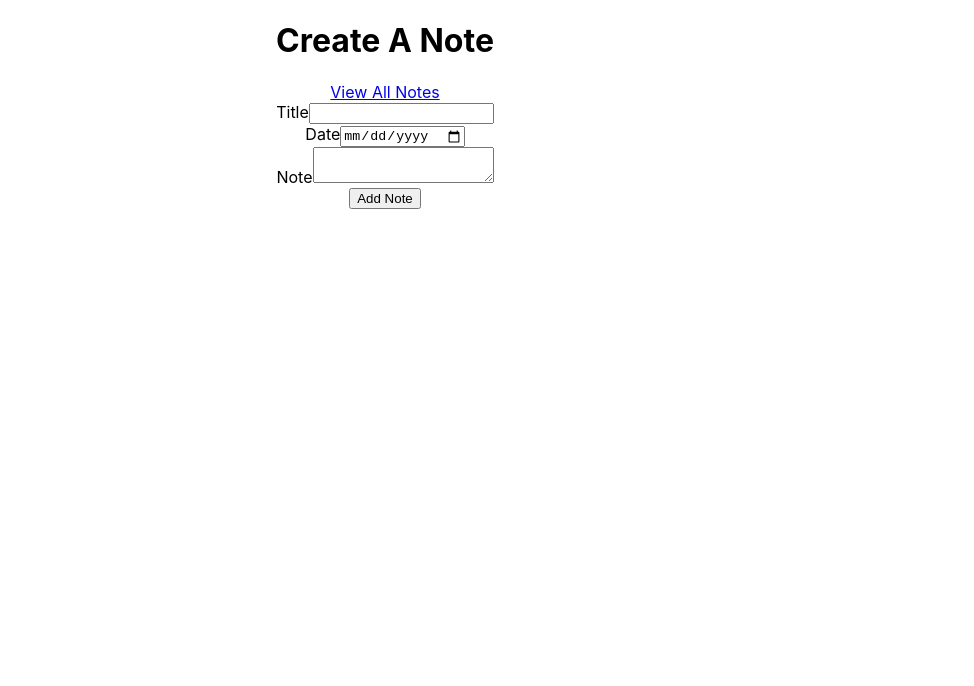
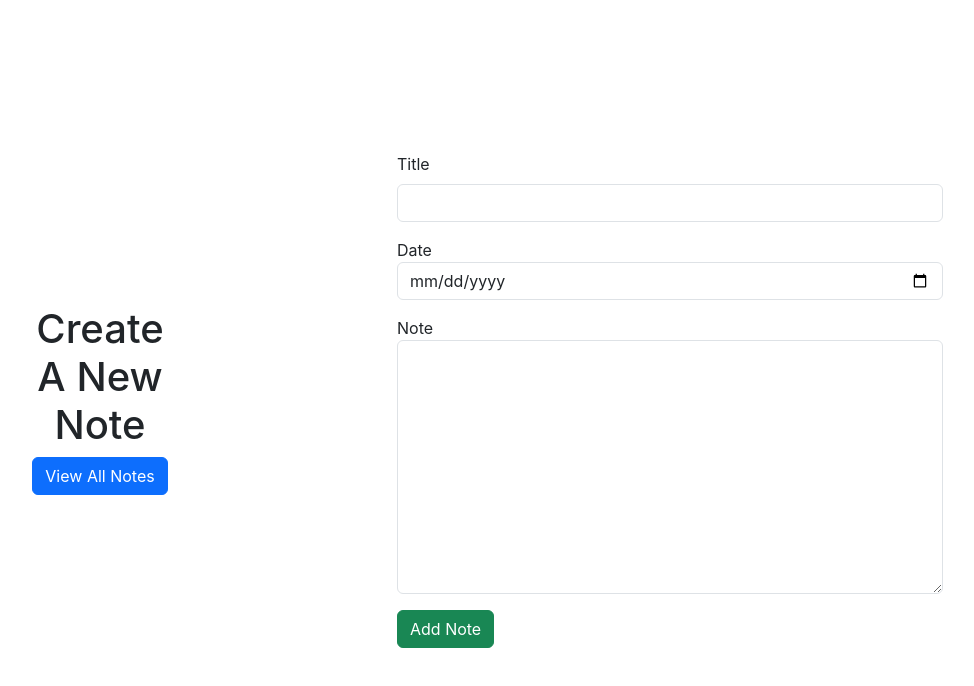
Before and after one commit to c-uliano/note-app, a React (Create React App) app in the folder client/: page /new/note in a window 1280 px wide. Shown: the top 686 px of the page, without its empty margins (255-1229 px from the left). Built offline with nearby package versions, Linux system fonts and the light colour scheme.

Commit message:
homepage & newnote functionality, bootstrap added

```diff
--- a/client/public/index.html
+++ b/client/public/index.html
@@ -24,6 +24,9 @@
       work correctly both with client-side routing and a non-root public URL.
       Learn how to configure a non-root public URL by running `npm run build`.
     -->
+
+    <link href="https://cdn.jsdelivr.net/npm/bootstrap@5.3.0-alpha3/dist/css/bootstrap.min.css" rel="stylesheet" integrity="sha384-KK94CHFLLe+nY2dmCWGMq91rCGa5gtU4mk92HdvYe+M/SXH301p5ILy+dN9+nJOZ" crossorigin="anonymous">
+
     <title>React App</title>
   </head>
   <body>
@@ -39,5 +42,6 @@
       To begin the development, run `npm start` or `yarn start`.
       To create a production bundle, use `npm run build` or `yarn build`.
     -->
+    <script src="https://cdn.jsdelivr.net/npm/bootstrap@5.3.0-alpha3/dist/js/bootstrap.bundle.min.js" integrity="sha384-ENjdO4Dr2bkBIFxQpeoTz1HIcje39Wm4jDKdf19U8gI4ddQ3GYNS7NTKfAdVQSZe" crossorigin="anonymous"></script>
   </body>
 </html>
--- a/client/src/App.css
+++ b/client/src/App.css
@@ -1,38 +1,5 @@
 .App {
-  text-align: center;
+    min-height: 100vh;
+    display: flex;
+    align-items: center;
 }
-
-.App-logo {
-  height: 40vmin;
-  pointer-events: none;
-}
-
-@media (prefers-reduced-motion: no-preference) {
-  .App-logo {
-    animation: App-logo-spin infinite 20s linear;
-  }
-}
-
-.App-header {
-  background-color: #282c34;
-  min-height: 100vh;
-  display: flex;
-  flex-direction: column;
-  align-items: center;
-  justify-content: center;
-  font-size: calc(10px + 2vmin);
-  color: white;
-}
-
-.App-link {
-  color: #61dafb;
-}
-
-@keyframes App-logo-spin {
-  from {
-    transform: rotate(0deg);
-  }
-  to {
-    transform: rotate(360deg);
-  }
-}
--- a/client/src/App.js
+++ b/client/src/App.js
@@ -10,7 +10,7 @@ function App() {
     <BrowserRouter>
       <div className="App">
         <Routes>
-          <Route path="" element={<HomePage/>}/>
+          <Route path="/" element={<HomePage/>}/>
           <Route path="/new/note" element={<NewNote/>}/>
           <Route path="/edit/note/:id" element={<EditNote/>}/>
           <Route path="/view/note/:id" element={<ViewNote/>}/>
--- a/client/src/components/EditNote.js
+++ b/client/src/components/EditNote.js
@@ -1,8 +1,93 @@
-// import React, {useEffect, useState} from 'react'
-// import axios from 'axios'
-import {Link} from 'react-router-dom'
+import React, {useEffect, useState} from 'react'
+import axios from 'axios'
+import {Link, useNavigate, useParams} from 'react-router-dom'
 
 const EditNote = (props) => {
+    // * states
+    // TODO update these to match backend model
+    const [note, setNote] = useState({});
+
+    const [errors, setErrors] = useState({
+        title: "",
+        date: "",
+        content: "",
+    });
+
+    // TODO update api link
+    // * navigate
+    const navigate = useNavigate();
+
+    // * param for url to single product edit page
+    const { id } = useParams();
+
+    useEffect(() => {
+        axios.get(`http://localhost:8000/api/post/${id}`)
+            .then(res => {
+                setNote(res.data)
+            })
+            .catch(err => console.log(err))
+    }, []);
+
+    // * format date to YEAR-MONTH-DAY to use as input's value
+    const rawDate = note ? note.date : "";
+    const formattedDate = rawDate ? rawDate.slice(0, 10) : "";
+
+    // * form event handlers & functions
+    const onChangeHandler = (e) => {
+        setNote({
+            ...note,
+            [e.target.name]: e.target.value
+        });
+    }
+
+    // TODO update lengths or anything else to match backend model
+    const formValidator = () => {
+        let isValid = true
+        const newErrors = {}
+        if (note.title.length < 5) {
+            isValid = false;
+            newErrors.title = "Hey there, title must be at least 5 characters";
+        } else {
+            newErrors.title = "";
+        }
+        if (!note.date) {
+            isValid = false;
+            newErrors.date = "Hey there, date must be entered";
+        } else {
+            newErrors.date = "";
+        }
+        if (note.content.length < 5) {
+            isValid = false;
+            newErrors.content = "Hey there, the note's content must be at least 5 characters";
+        } else {
+            newErrors.content = "";
+        }
+        setErrors(newErrors);
+        return isValid;
+    }
+
+    // TODO update api link
+    const onSubmitHandler = (e) => {
+        e.preventDefault();
+        if (formValidator()) {
+            axios.post('http://localhost:8000/api/note', note)
+            .then(res => {
+                console.log(res);
+                const id = res.data._id
+                navigate(`/view/note/${id}`);
+            })
+            .catch(err => {
+                console.log(err);
+            })
+        }
+    }
+
+    const cancelBtn = (e) => {
+        navigate(`/view/note/${note._id}`);
+    }
+
+
+
 
     return(
         <div class="container">
--- a/client/src/components/HomePage.js
+++ b/client/src/components/HomePage.js
@@ -1,25 +1,63 @@
-// import React, {useEffect, useState} from 'react'
-// import axios from 'axios'
+import React, {useEffect, useState} from 'react'
+import axios from 'axios'
 import {Link} from 'react-router-dom'
 
 const HomePage = (props) => {
+    // * state
+    const [list, setList] = useState([]);
+
+    // TODO update api link
+    // * get all items from database
+    useEffect(() => {
+        axios.get('http://localhost:8000/api/post')
+            .then(res => {
+                setList(res.data)
+                console.log(list)
+            })
+            .catch(err => console.log(err))
+    }, []);
+
+    // TODO update api link
+    // * delete functionality
+    const deleteOneHandler = (id) => {
+        axios.delete(`http://localhost:8000/api/post/${id}`)
+            .then(res => {
+                const filteredList = list.filter(item => item._id !== id)
+                setList(filteredList)
+            })
+            .catch(err => console.log(err))
+    }
 
     return(
-        <div class="container">
+        <div className="container">
 
-            <div class="left">
-                <h1>Create A Note</h1>
-                <Link to="/new/note">New Note</Link>
-            </div>
+            <div className='row align-items-center'>
+                <div className="col-md-6 text-center">
+                    <h1>Create<br />A<br />Note</h1>
+                    <Link to="/new/note" className='btn btn-primary'>New Note</Link>
+                </div>
+                <div className="col-md-6">
+                    <p>Insert Content Here</p>
 
-            <div class="right">
-                <p>Insert Content Here</p>
+                    {list.map((note) => {
+                        let formattedDate = new Date(note.date).toLocaleDateString('en-us', { weekday:"long", year:"numeric", month:"long", day:"numeric", timeZone: "UTC"});
+                        return (
+                            <div className="row align-items-center border-bottom mb-4" key={note._id}>
+                                <div className="col-md">
+                                    <h3><Link className="hover_underline" to={`/view/note/${note._id}`}>{note.title}</Link></h3>
+                                    <p><i>{formattedDate}</i></p>
+                                </div>
+                                <div className="col-md-auto">
+                                    <p><Link to={`/edit/note/${note._id}`} className='btn btn-primary me-3'>Edit</Link><button className="btn btn-danger" onClick={(e) => deleteOneHandler(note._id)}>Delete</button></p>
+                                </div>
+                            </div>
+                        )
+                    })}
+                </div>
             </div>
 
         </div>
     )
-
-
 }
 
 export default HomePage;
--- a/client/src/components/NewNote.js
+++ b/client/src/components/NewNote.js
@@ -1,50 +1,128 @@
-// import React, {useEffect, useState} from 'react'
-// import axios from 'axios'
-import {Link} from 'react-router-dom'
+import React, {useState} from 'react'
+import axios from 'axios'
+import {Link, useNavigate} from 'react-router-dom'
 
 const NewNote = (props) => {
+    // * states
+    // TODO update these to match backend model
+    const [note, setNote] = useState({
+        title: "",
+        date: "",
+        content: ""
+    });
 
+    const [errors, setErrors] = useState({
+        title: "",
+        date: "",
+        content: "",
+    });
+
+    // * navigate
+    const navigate = useNavigate();
+
+    // * form event handlers & functions
+    const onChangeHandler = (e) => {
+        // console.log(e);
+        setNote({
+            ...note,
+            [e.target.name]: e.target.value
+        });
+    }
+
+    // TODO update lengths or anything else to match backend model
+    const formValidator = () => {
+        let isValid = true
+        const newErrors = {}
+        if (note.title.length < 5) {
+            isValid = false;
+            newErrors.title = "Hey there, title must be at least 5 characters";
+        } else {
+            newErrors.title = "";
+        }
+        if (!note.date) {
+            isValid = false;
+            newErrors.date = "Hey there, date must be entered";
+        } else {
+            newErrors.date = "";
+        }
+        if (note.content.length < 5) {
+            isValid = false;
+            newErrors.content = "Hey there, the note's content must be at least 5 characters";
+        } else {
+            newErrors.content = "";
+        }
+        setErrors(newErrors);
+        return isValid;
+    }
+
+    // TODO update api link
+    const onSubmitHandler = (e) => {
+        e.preventDefault();
+        if (formValidator()) {
+            axios.post('http://localhost:8000/api/note', note)
+            .then(res => {
+                console.log(res);
+                const id = res.data._id
+                navigate(`/view/note/${id}`);
+            })
+            .catch(err => {
+                console.log(err);
+            })
+        }
+    }
+
+    const cancelBtn = (e) => {
+        navigate("/");
+    }
+
+
+
+    // TODO make sure the name="" for each input matches the backend model
     return(
-        <div class="container">
+        <div className="container">
 
-            <div class="left">
-                <h1>Create A Note</h1>
-                <Link to="/">View All Notes</Link>
+            <div className='row align-items-center'>
+                <div className="col-md-6 text-center">
+                    <h1>Create<br />A New<br />Note</h1>
+                    <Link to="/" className='btn btn-primary'>View All Notes</Link>
                 </div>
-
-            <div class="right">
-                <form>
-                    <div class="input">
-                        <label>Title</label>
+                <div className="col-md-6">
+                    <form onSubmit={onSubmitHandler}>
+                        <div className="mb-3">
+                            {errors.title ? <p className='text-danger'>{errors.title}</p> : ""}
+                            <label htmlFor="title" className="form-label">Title</label>
                             <input
                                 type="text"
                                 name="title"
+                                className="form-control"
+                                onChange={onChangeHandler}
                                 />
                         </div>
-
-                    <div class="input">
+                        <div className="mb-3">
+                            {errors.date ? <p className='text-danger'>{errors.date}</p> : ""}
                             <label>Date</label>
                             <input
                                 type="date"
                                 name="date"
+                                className="form-control"
+                                onChange={onChangeHandler}
                                 />
                         </div>
 
-                    <div class="input">
+                        <div className="mb-3">
+                            {errors.content ? <p className='text-danger'>{errors.content}</p> : ""}
                             <label>Note</label>
-                        <textarea name="note"></textarea>
+                            <textarea name="content" rows="10" className="form-control" onChange={onChangeHandler}></textarea>
                         </div>
-
-                    <div class="submit">
-                        <input type="submit" value="Add Note"/>
+                        <div>
+                            <input className='btn btn-success' type="submit" value="Add Note"/>
                         </div>
                     </form>
+                </div>
             </div>
 
         </div>
     )
-
-
 }
 
 export default NewNote;
--- a/client/src/components/ViewNote.js
+++ b/client/src/components/ViewNote.js
@@ -1,6 +1,6 @@
-// import React, {useEffect, useState} from 'react'
-// import axios from 'axios'
-import {Link} from 'react-router-dom'
+import React, {useEffect, useState} from 'react'
+import axios from 'axios'
+import { useParams, useNavigate, Link } from 'react-router-dom';
 
 const ViewPage = (props) => {
 
```
Lines whose indentation alone changed are shown as unchanged.
